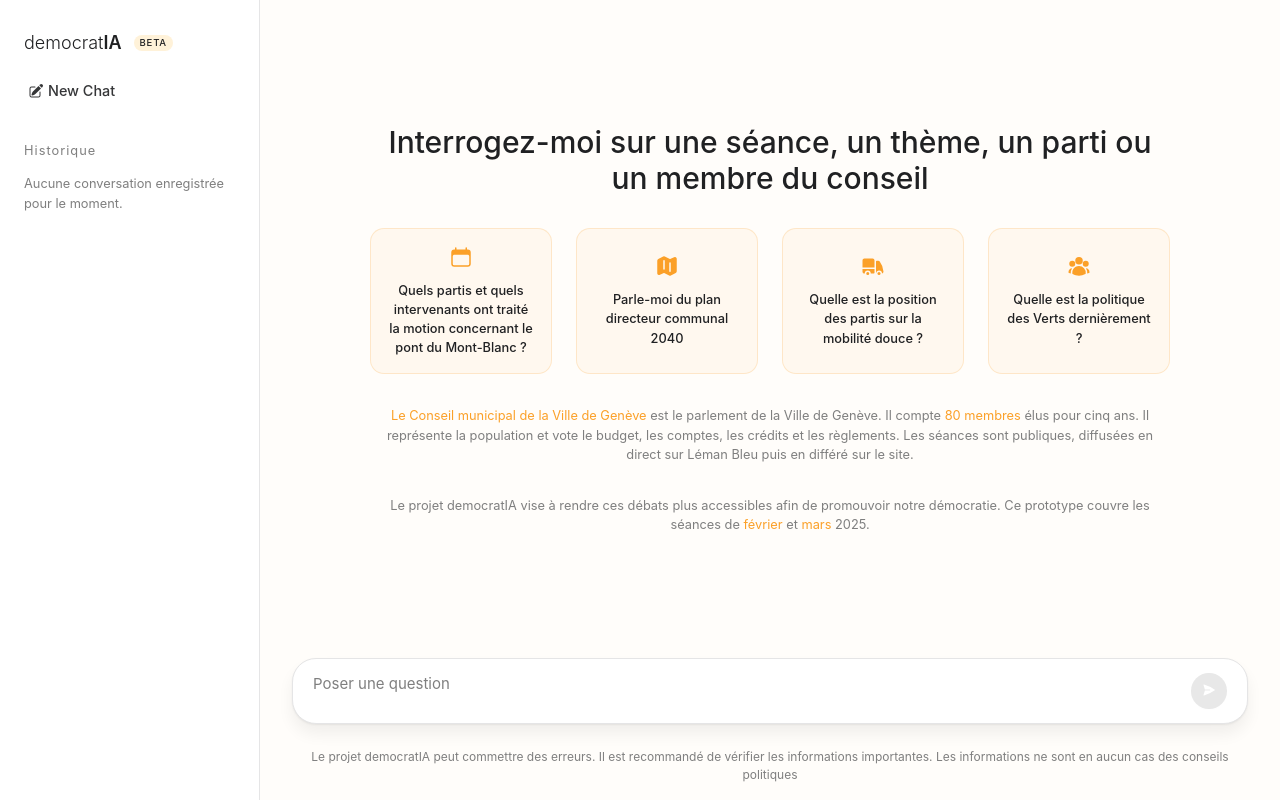
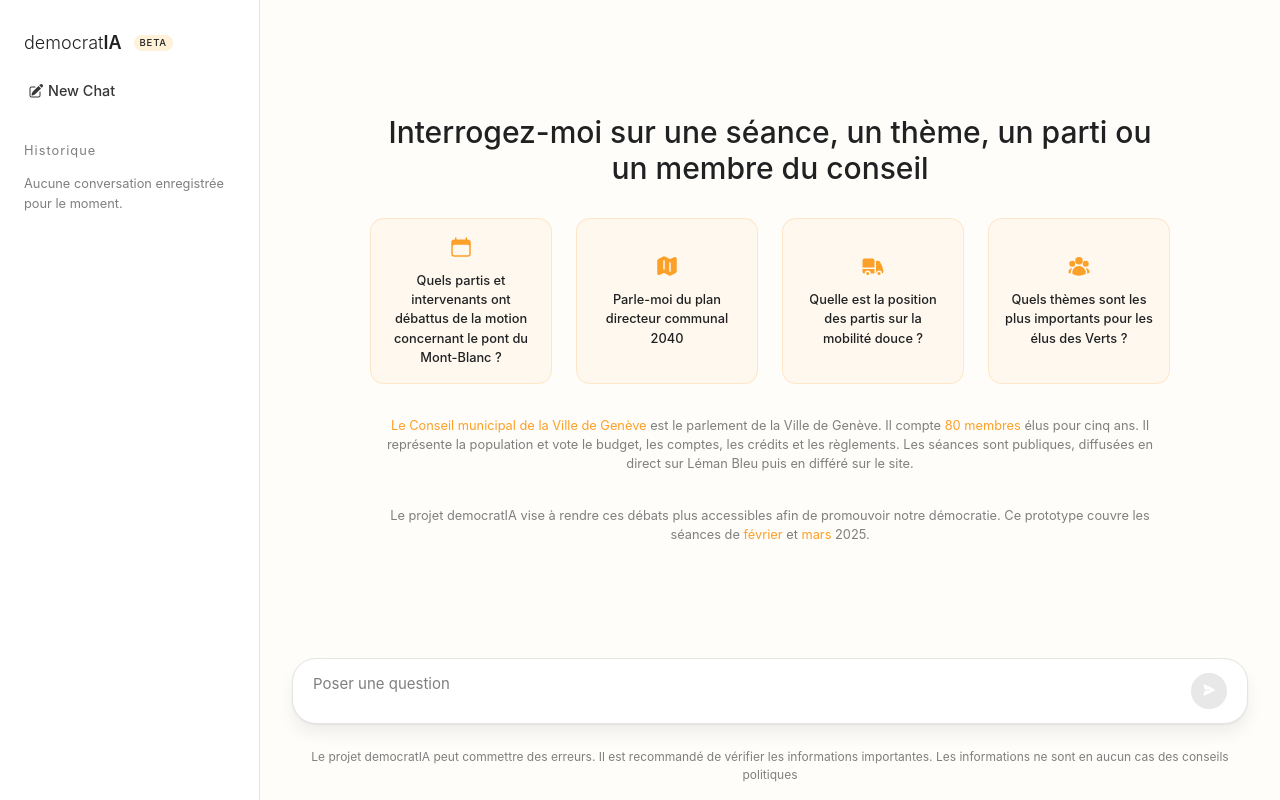
Before and after one commit to M1NDflow/voxpopy-fe, a Vue app: page / in a window 1280 px wide. Built offline with nearby package versions, Linux system fonts and the light colour scheme; no server answers.

Commit message:
update: change question questoin grid 1 and 4

```diff
--- a/src/components/QuestionGrid.vue
+++ b/src/components/QuestionGrid.vue
@@ -1,8 +1,8 @@
 <template>
     <div class="question-grid">
         <QuestionCard :icon="CalendarIcon" color="#FBA028"
-            @select="send('Quels partis et quels intervenants ont traité la motion concernant le pont du Mont-Blanc ?')">
-            Quels partis et quels intervenants ont traité la motion concernant le pont du Mont-Blanc ?
+            @select="send('Quels partis et intervenants ont débattus de la motion concernant le pont du Mont-Blanc ?')">
+            Quels partis et intervenants ont débattus de la motion concernant le pont du Mont-Blanc ?
         </QuestionCard>
         <QuestionCard :icon="MapIcon" color="#FBA028" @select="send('Parle-moi du plan directeur communal 2040')">
             Parle-moi du plan directeur communal 2040
@@ -12,8 +12,8 @@
             Quelle est la position des partis sur la mobilité douce ?
         </QuestionCard>
         <QuestionCard :icon="UserGroupIcon" color="#FBA028"
-            @select="send('Quelle est la politique des Verts dernièrement ?')">
-            Quelle est la politique des Verts dernièrement ?
+            @select="send('Quels thèmes sont les plus importants pour les élus des Verts ?')">
+            Quels thèmes sont les plus importants pour les élus des Verts ?
         </QuestionCard>
     </div>
 </template>
```
